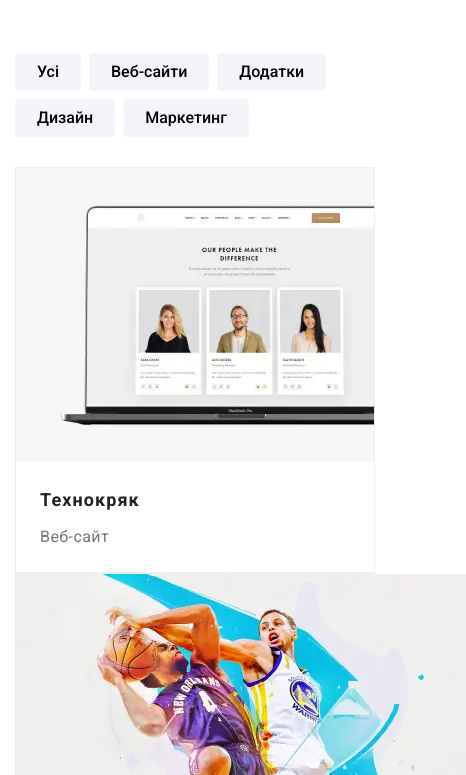
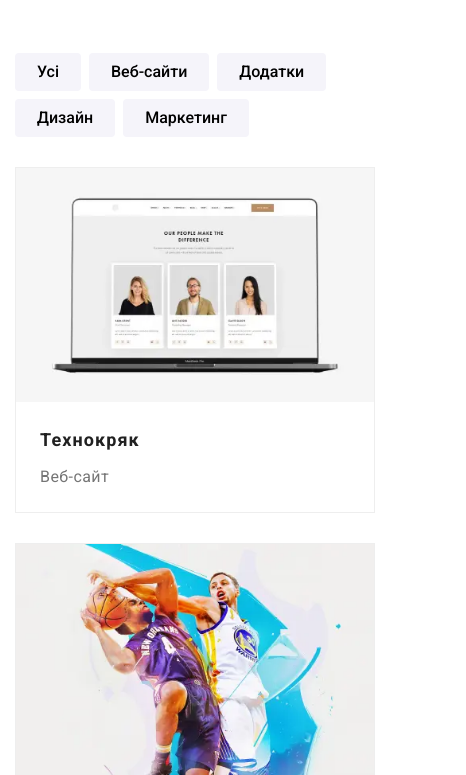
Before and after one commit to InnaKir/-goit-markup-hw-08, a plain HTML site: page portfolio.html in a window 390 px wide. Shown: the part 67-842 px from the top of the page, 466 px wide, since content can reach past the window. Drawn offline with nearby package versions, Linux system fonts and the light colour scheme.

Commit message:
corrected portfolio img

```diff
--- a/sass/layout/_portfolio.scss
+++ b/sass/layout/_portfolio.scss
@@ -114,11 +114,11 @@
     }
 
 .project-img {
-    width: 450px;
+    width: 100%;
 }
-        // .project-menu {
-
-        // }
+        .project-item:not(:last-child) {
+      margin-bottom:30px;
+        }
 }
 
 /* 768px + */
```
Also changed, not shown: css/main.css, css/main.min.css, 2 other files.
